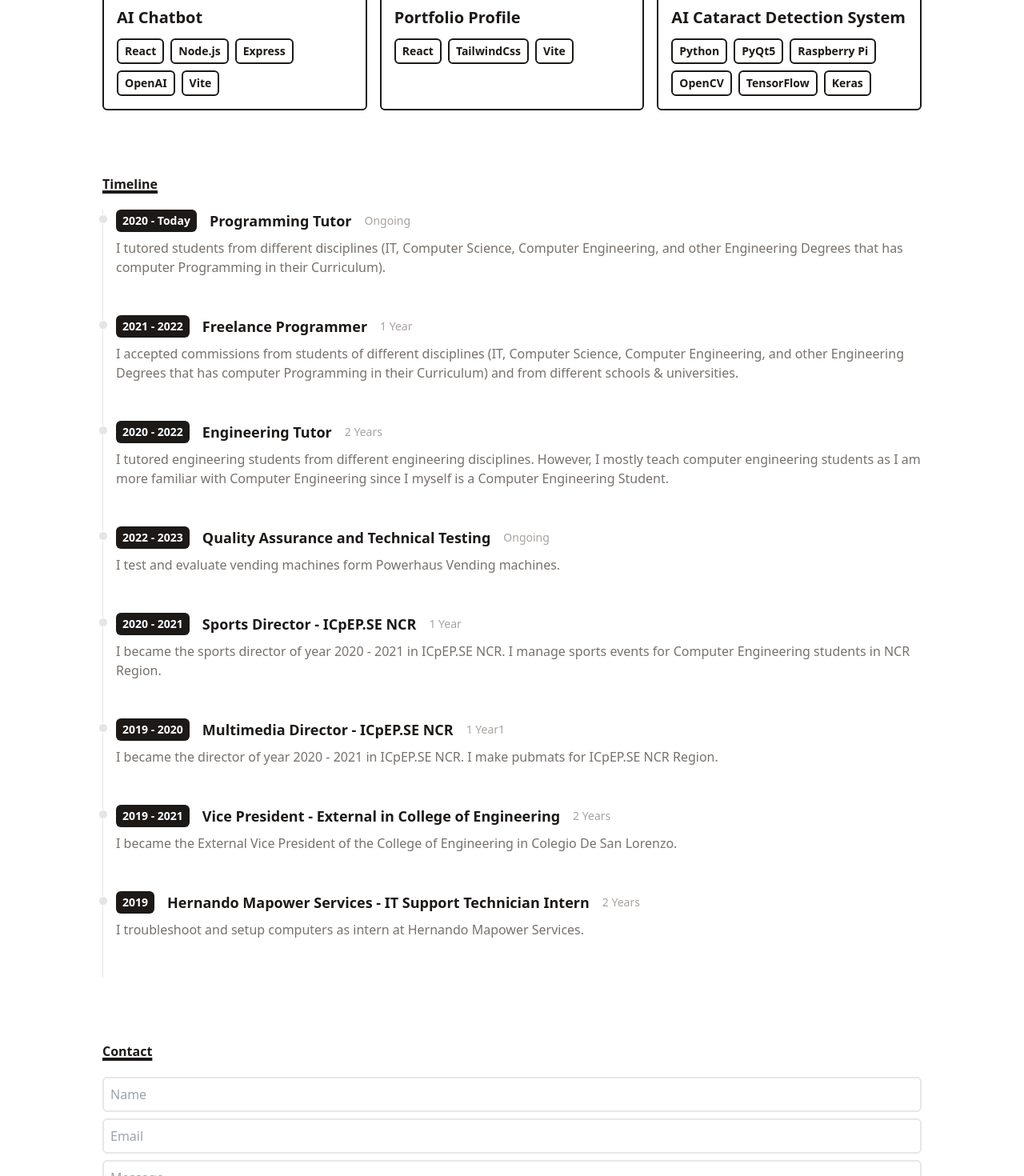
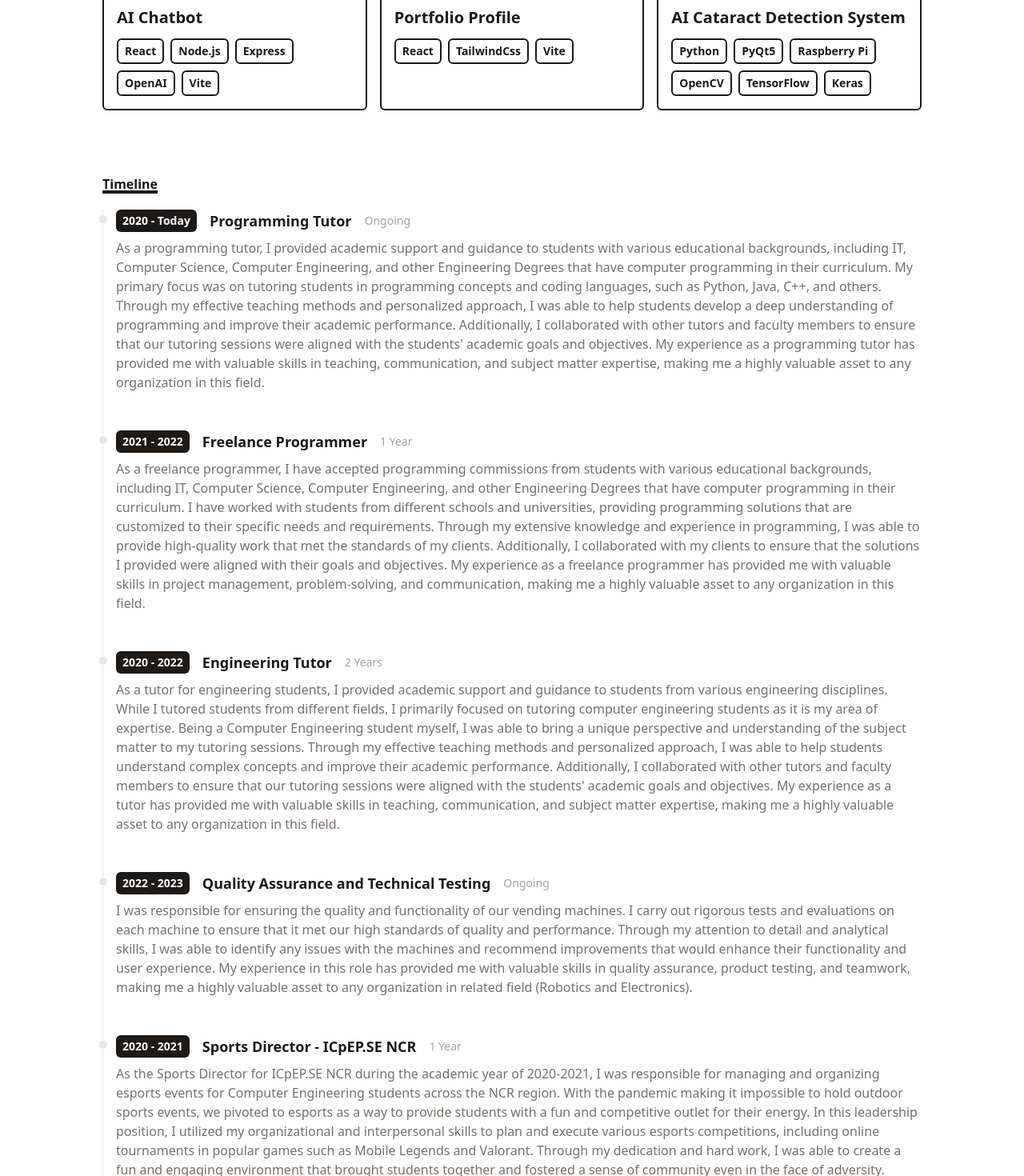
Before and after one commit to AlgoChad/Portfolio-Website, a React (Vite) app in the folder portfolio-profile/: page / in a window 1280 px wide. Shown: the part 1330-2800 px from the top of the page at 80% size. Built offline with nearby package versions, Linux system fonts and the light colour scheme.

Commit message:
Update data in timelime

```diff
--- a/portfolio-profile/src/data/skills.js
+++ b/portfolio-profile/src/data/skills.js
@@ -1,7 +1,7 @@
 export default [
     {
         title: 'Programming',
-        stack: [ 'C', 'C++', 'C#', 'Java', 'Python', 'R', 'JavaScript', 'PHP', 'x86 Assembly'],
+        stack: [ 'C', 'C++', 'C#', 'Java', 'Python', 'R', 'JavaScript', 'PHP', 'VB.Net', 'x86 Assembly'],
     },
     {
         title: 'Artificial Intelligence (Machine Learning and Deep Learning)',
--- a/portfolio-profile/src/data/timeline.js
+++ b/portfolio-profile/src/data/timeline.js
@@ -3,49 +3,49 @@ export default [
         year: '2020 - Today',
         title: "Programming Tutor",
         duration: 'Ongoing',
-        details: 'I tutored students from different disciplines (IT, Computer Science, Computer Engineering, and other Engineering Degrees that has computer Programming in their Curriculum).',
+        details: "As a programming tutor, I provided academic support and guidance to students with various educational backgrounds, including IT, Computer Science, Computer Engineering, and other Engineering Degrees that have computer programming in their curriculum. My primary focus was on tutoring students in programming concepts and coding languages, such as Python, Java, C++, and others. Through my effective teaching methods and personalized approach, I was able to help students develop a deep understanding of programming and improve their academic performance. Additionally, I collaborated with other tutors and faculty members to ensure that our tutoring sessions were aligned with the students' academic goals and objectives. My experience as a programming tutor has provided me with valuable skills in teaching, communication, and subject matter expertise, making me a highly valuable asset to any organization in this field.",
     },
     {
         year: '2021 - 2022',
         title: "Freelance Programmer",
         duration: '1 Year',
-        details: 'I accepted commissions from students of different disciplines (IT, Computer Science, Computer Engineering, and other Engineering Degrees that has computer Programming in their Curriculum) and from different schools & universities.',
+        details: 'As a freelance programmer, I have accepted programming commissions from students with various educational backgrounds, including IT, Computer Science, Computer Engineering, and other Engineering Degrees that have computer programming in their curriculum. I have worked with students from different schools and universities, providing programming solutions that are customized to their specific needs and requirements. Through my extensive knowledge and experience in programming, I was able to provide high-quality work that met the standards of my clients. Additionally, I collaborated with my clients to ensure that the solutions I provided were aligned with their goals and objectives. My experience as a freelance programmer has provided me with valuable skills in project management, problem-solving, and communication, making me a highly valuable asset to any organization in this field.',
     },
     {
         year: '2020 - 2022',
         title: "Engineering Tutor",
         duration: '2 Years',
-        details: 'I tutored engineering students from different engineering disciplines. However, I mostly teach computer engineering students as I am more familiar with Computer Engineering since I myself is a Computer Engineering Student.'
+        details: "As a tutor for engineering students, I provided academic support and guidance to students from various engineering disciplines. While I tutored students from different fields, I primarily focused on tutoring computer engineering students as it is my area of expertise. Being a Computer Engineering student myself, I was able to bring a unique perspective and understanding of the subject matter to my tutoring sessions. Through my effective teaching methods and personalized approach, I was able to help students understand complex concepts and improve their academic performance. Additionally, I collaborated with other tutors and faculty members to ensure that our tutoring sessions were aligned with the students' academic goals and objectives. My experience as a tutor has provided me with valuable skills in teaching, communication, and subject matter expertise, making me a highly valuable asset to any organization in this field."
     },
     {
         year: '2022 - 2023',
         title: "Quality Assurance and Technical Testing",
         duration: 'Ongoing',
-        details: 'I test and evaluate vending machines form Powerhaus Vending machines.'
+        details: 'I was responsible for ensuring the quality and functionality of our vending machines. I carry out rigorous tests and evaluations on each machine to ensure that it met our high standards of quality and performance. Through my attention to detail and analytical skills, I was able to identify any issues with the machines and recommend improvements that would enhance their functionality and user experience. My experience in this role has provided me with valuable skills in quality assurance, product testing, and teamwork, making me a highly valuable asset to any organization in related field (Robotics and Electronics).'
     },
     {
         year: '2020 - 2021',
         title: "Sports Director - ICpEP.SE NCR",
         duration: '1 Year',
-        details: 'I became the sports director of year 2020 - 2021 in ICpEP.SE NCR. I manage sports events for Computer Engineering students in NCR Region.',
+        details: 'As the Sports Director for ICpEP.SE NCR during the academic year of 2020-2021, I was responsible for managing and organizing esports events for Computer Engineering students across the NCR region. With the pandemic making it impossible to hold outdoor sports events, we pivoted to esports as a way to provide students with a fun and competitive outlet for their energy. In this leadership position, I utilized my organizational and interpersonal skills to plan and execute various esports competitions, including online tournaments in popular games such as Mobile Legends and Valorant. Through my dedication and hard work, I was able to create a fun and engaging environment that brought students together and fostered a sense of community even in the face of adversity. Additionally, I collaborated with other organizations and schools to create joint events that expanded the reach of our esports programs. My experience as Esports Director has provided me with valuable skills in event management, leadership, and teamwork, making me a highly valuable asset to any organization in this field.',
     },
     {
         year: '2019 - 2020',
         title: "Multimedia Director - ICpEP.SE NCR",
         duration: '1 Year1',
-        details: 'I became the director of year 2020 - 2021 in ICpEP.SE NCR. I make pubmats for ICpEP.SE NCR Region.'
+        details: 'As the Multimedia Director for ICpEP.SE NCR during the academic year of 2019-2020, I was responsible for creating compelling and visually engaging pubmats to promote events and programs for Computer Engineering students across the NCR region. In this leadership position, I utilized my creative skills and technical expertise to design and produce high-quality graphics, videos, and animations that captured the attention of our target audience. Through my dedication and hard work, I was able to produce visually stunning and effective marketing materials that helped promote our events and programs and increase participation among students. Additionally, I collaborated with other directors and committees to ensure that our marketing efforts were aligned with our overall organizational goals and objectives. My experience as Multimedia Director has provided me with valuable skills in graphic design, video production, and project management, making me a highly valuable asset to any organization in this field.'
     },
     {
         year: '2019 - 2021',
         title: "Vice President - External in College of Engineering",
         duration: '2 Years',
-        details: 'I became the External Vice President of the College of Engineering in Colegio De San Lorenzo.',
+        details: "As an accomplished individual in the academic field, I am proud to highlight that I have been appointed as the External Vice President of the College of Engineering in Colegio De San Lorenzo. This esteemed position showcases my ability to take on high-level responsibilities and lead with excellence. In my role, I work collaboratively with the college's administration, faculty, and students to promote the college's interests and enhance its reputation in the community. Through my strong communication skills and strategic planning abilities, I have successfully implemented various initiatives to support the college's growth and development. My commitment to excellence has contributed significantly to the success of the college, and I remain dedicated to achieving continued success in this role.",
     },
     {
         year: '2019',
         title: "Hernando Mapower Services - IT Support Technician Intern",
         duration: '2 Years',
-        details: 'I troubleshoot and setup computers as intern at Hernando Mapower Services.',
+        details: "As an intern at this company, I had the opportunity to work with and gain hands-on experience in computer troubleshooting and setup. My responsibilities included assisting with the installation and configuration of computer systems, as well as troubleshooting technical issues as they arose. Through my hard work and dedication, I was able to contribute to the smooth operation of the company's computer systems and provide support to my colleagues when they needed it. My experience as an intern has provided me with a solid foundation in computer troubleshooting and setup, as well as valuable teamwork skills that I can bring to any future role.",
     },
 
 ]
```
